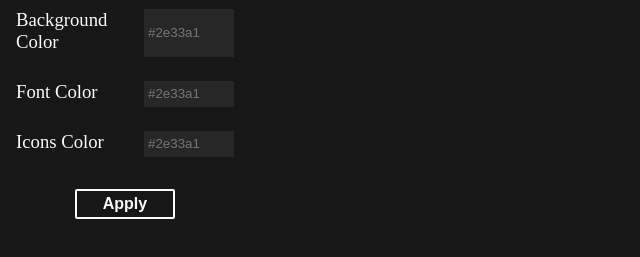
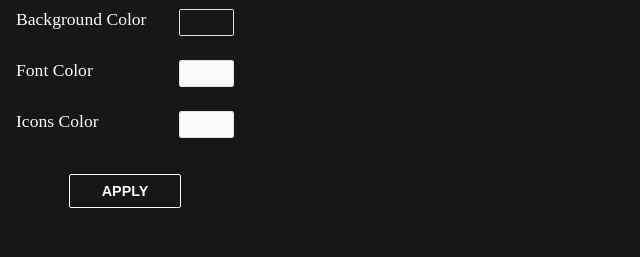
Before and after one commit to lnardon/NotionThemer, a browser extension: page index.html in a window 1280 px wide. Shown: the part 133-390 px from the top of the page, without its empty margins (0-640 px from the left). Drawn offline with Linux system fonts and the light colour scheme.

Commit message:
✨ Change from hex input to color wheel selection

```diff
--- a/index.html
+++ b/index.html
@@ -20,32 +20,50 @@
     <div class="themeOptions">
       <div class="optionDiv">
         <h3 class="optionTitle">Background Color</h3>
-        <input
+        <!-- <input
           type="text"
           class="optionInput"
           placeholder="#2e33a1"
           id="setPageBGColor"
+        /> -->
+        <input
+          type="color"
+          id="setPageBGColor"
+          value="#171717"
+          class="optionWheel"
         />
       </div>
       <div class="optionDiv">
         <h3 class="optionTitle">Font Color</h3>
-        <input
+        <!-- <input
           type="text"
           class="optionInput"
           placeholder="#2e33a1"
           id="setAllFontsColors"
+        /> -->
+        <input
+          type="color"
+          id="setAllFontsColors"
+          value="#FAFAFA"
+          class="optionWheel"
         />
       </div>
       <div class="optionDiv">
         <h3 class="optionTitle">Icons Color</h3>
-        <input
+        <!-- <input
           type="text"
           class="optionInput"
           placeholder="#2e33a1"
           id="setIconsColor"
+        /> -->
+        <input
+          type="color"
+          id="setIconsColor"
+          value="#FAFAFA"
+          class="optionWheel"
         />
       </div>
     </div>
-    <button id="applyBtn">Apply</button>
+    <button id="applyBtn">APPLY</button>
   </body>
 </html>
--- a/index.js
+++ b/index.js
@@ -18,7 +18,6 @@ function handleClick() {
     setPageBGColor: getInputValue("setPageBGColor"),
     setAllFontsColors: getInputValue("setAllFontsColors"),
     setIconsColor: getInputValue("setIconsColor"),
-    changeFont: "a",
   };
 
   localStorage.setItem("notionTheme", JSON.stringify(theme));
--- a/styles.css
+++ b/styles.css
@@ -44,6 +44,7 @@ body {
 .optionTitle {
   color: #fafafa;
   margin-bottom: 0.25rem;
+  font-size: 1.1rem;
   font-weight: 400;
   width: 300px;
 }
@@ -54,20 +55,37 @@ body {
   outline: none;
   color: #fafafa;
   width: 90px;
-  padding: 0.25rem;
+  padding: 0.35rem;
+  border-radius: 0.125rem;
+  text-transform: uppercase;
+}
+
+.optionWheel {
+  -webkit-appearance: none;
+  border: none;
+  cursor: pointer;
+  width: 100px;
+  outline: none;
+  border: 1px solid #e1e1e1;
+  border-radius: 0.125rem;
+}
+
+.optionWheel::-webkit-color-swatch-wrapper,
+.optionWheel::-webkit-color-swatch {
+  border: none;
+  padding: 0;
 }
 
 #applyBtn {
   background-color: transparent;
   border: none;
   outline: none;
-  width: 100px;
   cursor: pointer;
-  padding: 0.25rem 0.5rem;
+  padding: 0.5rem 2rem;
   color: #fafafa;
   font-weight: 700;
-  font-size: 1rem;
-  margin: 1.25rem;
-  border: 2px solid #fafafa;
+  font-size: 0.9rem;
+  margin: 1.5rem;
+  border: 1px solid #fafafa;
   border-radius: 0.125rem;
 }
```
